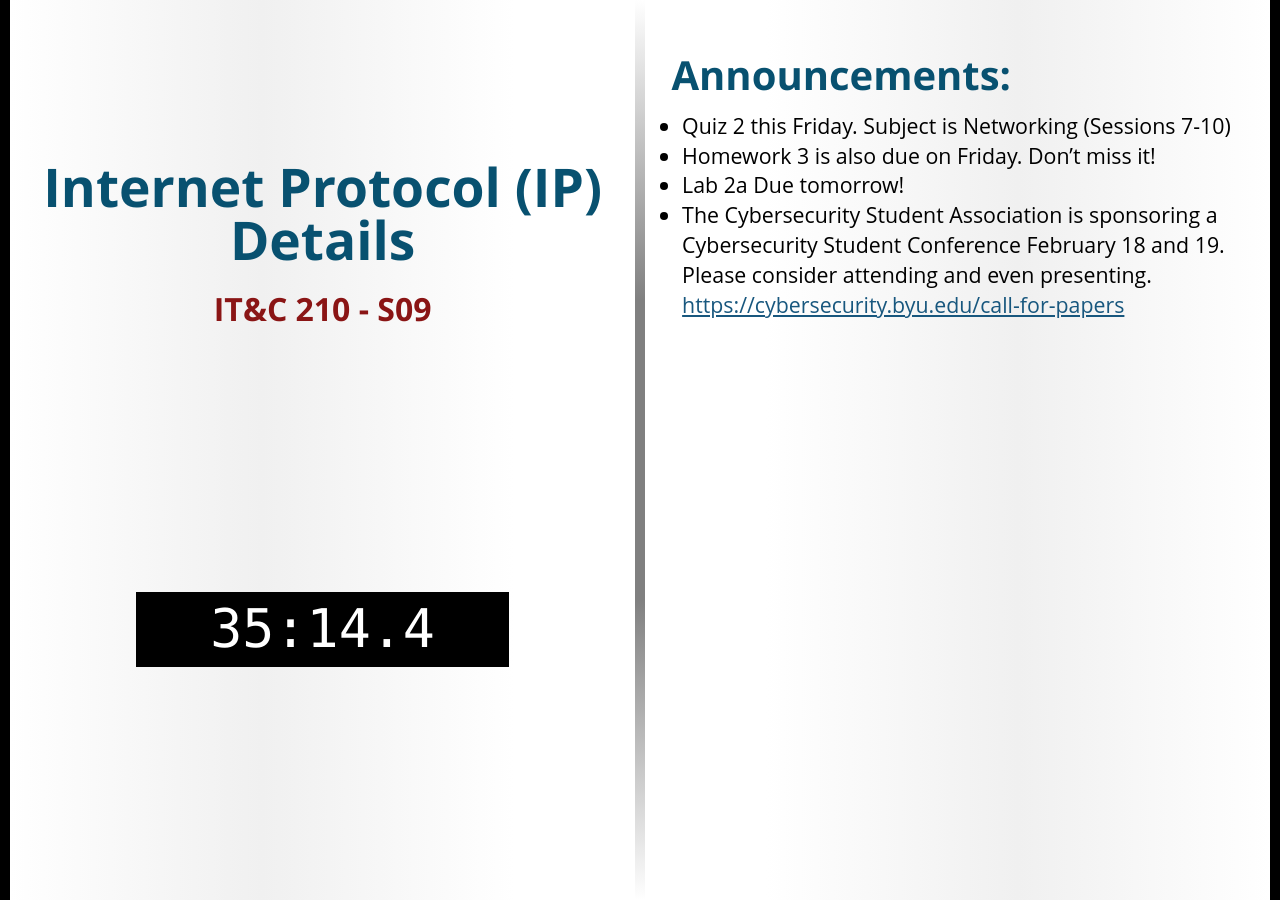
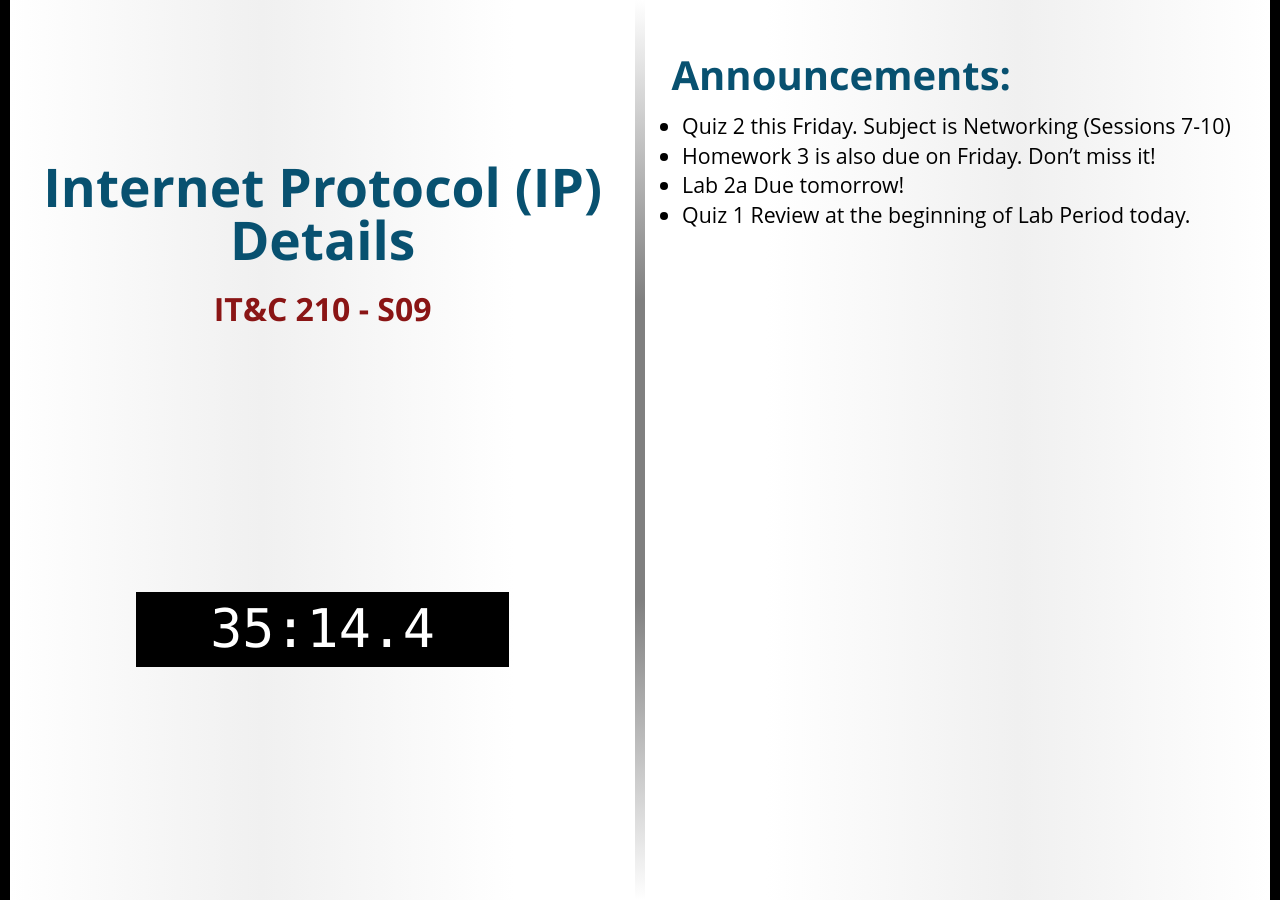
Before and after one commit to BYU-ITC-210/BYU-ITC-210.github.io, a Jekyll site: the page built from _welcome/S09.md, in a window 1280 px wide. Built offline with Jekyll 4.4.1, drawn with Linux system fonts in a browser that asks for light colours; some web fonts are replaced.

Commit message:
Welcome S09

```diff
--- a/_welcome/S09.md
+++ b/_welcome/S09.md
@@ -6,4 +6,4 @@ session: S09
 * Quiz 2 this Friday. Subject is Networking (Sessions 7-10)
 * Homework 3 is also due on Friday. Don't miss it!
 * Lab 2a Due tomorrow!
-* The Cybersecurity Student Association is sponsoring a Cybersecurity Student Conference February 18 and 19. Please consider attending and even presenting. [https://cybersecurity.byu.edu/call-for-papers](https://cybersecurity.byu.edu/call-for-papers. )
+* Quiz 1 Review at the beginning of Lab Period today.
```
